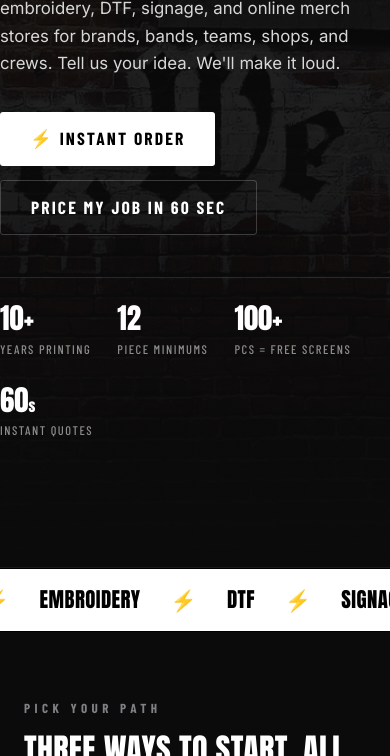
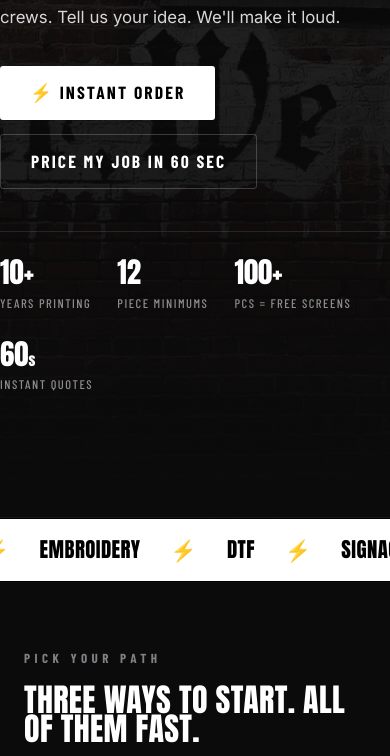
Before and after one commit to marcotteink/soundandfury-site, a plain HTML site: page index.html in a window 390 px wide. Shown: the part 453-1209 px from the top of the page. Drawn offline with nearby package versions, Linux system fonts and the light colour scheme.

Commit message:
Tighten hero top padding (118px to 60px; mobile 90px to 44px)
Co-Authored-By: Claude Opus 4.8 <noreply@anthropic.com>

```diff
--- a/assets/css/site.css
+++ b/assets/css/site.css
@@ -90,7 +90,7 @@ section{padding:90px 0;border-bottom:1px solid var(--line);position:relative}
 .hero-bg{position:absolute;inset:0;z-index:0}
 .hero-bg img{width:100%;height:100%;object-fit:cover;opacity:.34;filter:grayscale(.35) contrast(1.05)}
 .hero-bg::after{content:"";position:absolute;inset:0;background:linear-gradient(180deg,rgba(11,11,12,.55) 0%,rgba(11,11,12,.78) 60%,var(--ink) 100%)}
-.hero-inner{position:relative;z-index:2;padding:118px 0 84px}
+.hero-inner{position:relative;z-index:2;padding:60px 0 80px}
 .hero h1{font-size:clamp(2.9rem,8vw,6.4rem);color:#fff;margin:20px 0 22px;max-width:16ch}
 .hero h1 .hl{color:var(--steel)}
 .hero .lede{font-size:clamp(1.05rem,2vw,1.3rem);color:#d7d7d7;max-width:54ch;margin-bottom:34px}
@@ -273,7 +273,7 @@ footer.site{background:var(--black);padding:64px 0 40px;border-top:1px solid var
 @media(max-width:600px){
   section{padding:62px 0}
   .grid-3,.grid-2,.paths,.gallery,.blog-grid,.glance{grid-template-columns:1fr}
-  .hero-inner{padding:90px 0 64px}
+  .hero-inner{padding:44px 0 60px}
   .hero-stats{gap:26px}
   .foot-top{grid-template-columns:1fr 1fr}
   .foot-brand{grid-column:1 / -1}
```
